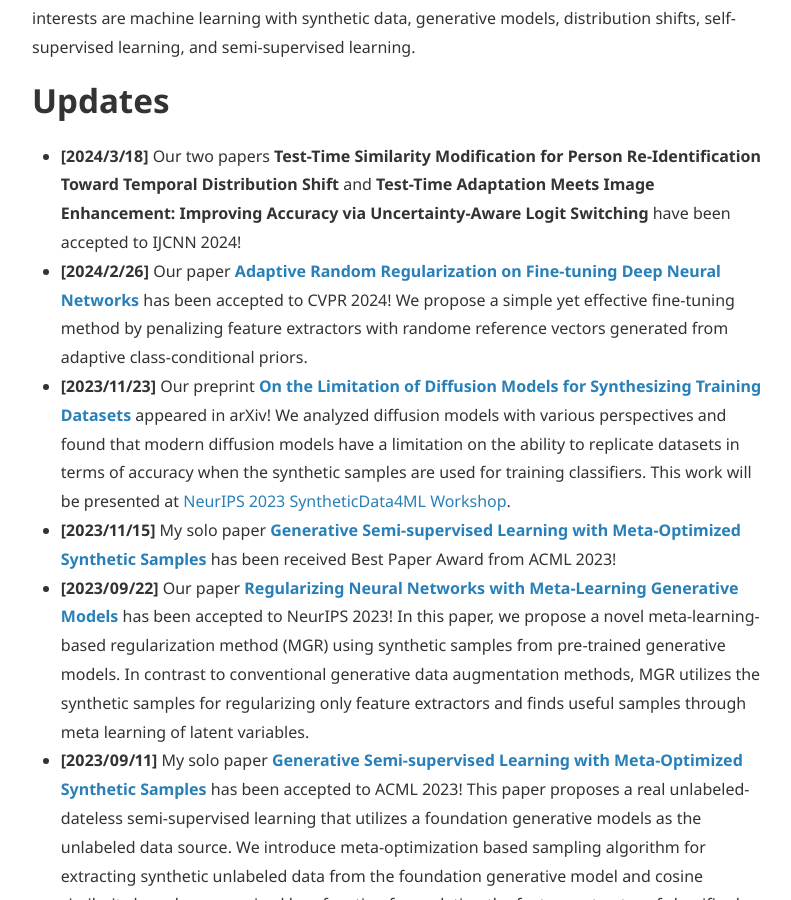
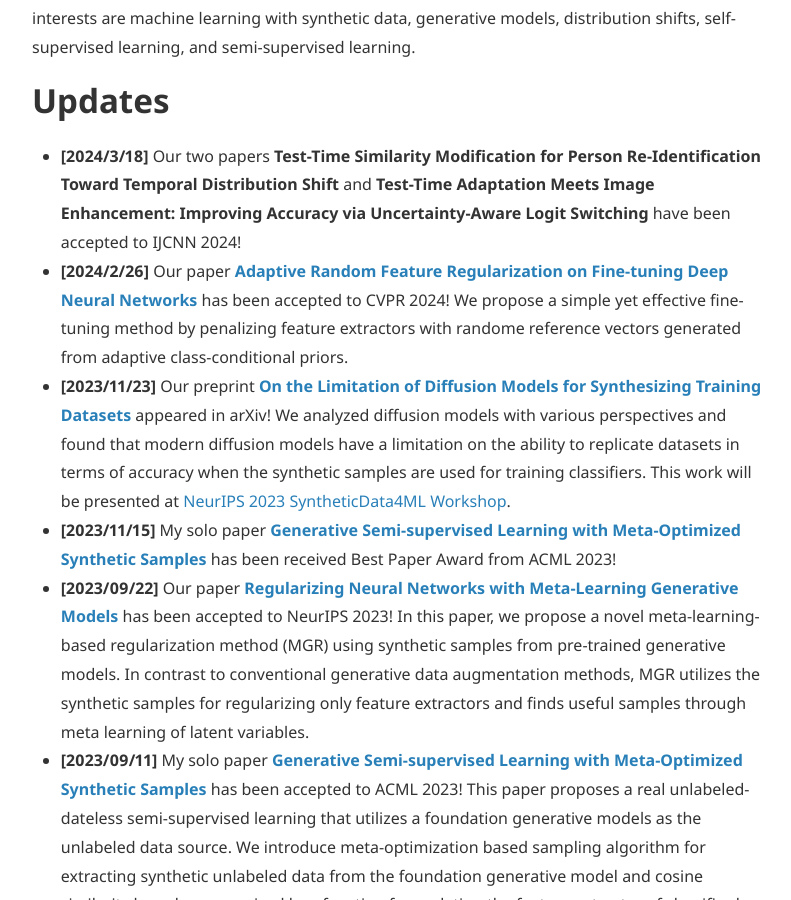
Before and after one commit to yshinya6/yshinya6.github.io, a Jekyll site: the page built from index.md, in a window 1280 px wide and 900 px high, scrolled down 455 px. Shown: the whole window, without its empty margins (240-1031 px from the left). Built offline with Jekyll 4.4.1, drawn with Linux system fonts in a browser that asks for light colours; nearby versions of some CDN libraries; some of the changed text lies outside the part shown.

Commit message:
Fix typo

```diff
--- a/index.md
+++ b/index.md
@@ -21,7 +21,7 @@
 
 # Updates
 * **[2024/3/18]** Our two papers **Test-Time Similarity Modification for Person Re-Identification Toward Temporal Distribution Shift** and **Test-Time Adaptation Meets Image Enhancement: Improving Accuracy via Uncertainty-Aware Logit Switching** have been accepted to IJCNN 2024!
-* **[2024/2/26]** Our paper [**Adaptive Random Regularization on Fine-tuning Deep Neural Networks**](https://arxiv.org/abs/2403.10097) has been accepted to CVPR 2024! We propose a simple yet effective fine-tuning method by penalizing feature extractors with randome reference vectors generated from adaptive class-conditional priors.
+* **[2024/2/26]** Our paper [**Adaptive Random Feature Regularization on Fine-tuning Deep Neural Networks**](https://arxiv.org/abs/2403.10097) has been accepted to CVPR 2024! We propose a simple yet effective fine-tuning method by penalizing feature extractors with randome reference vectors generated from adaptive class-conditional priors.
 * **[2023/11/23]** Our preprint [**On the Limitation of Diffusion Models for Synthesizing Training Datasets**](https://arxiv.org/abs/2311.13090) appeared in arXiv! We analyzed diffusion models with various perspectives and found that modern diffusion models have a limitation on the ability to replicate datasets in terms of accuracy when the synthetic samples are used for training classifiers. This work will be presented at [NeurIPS 2023 SyntheticData4ML Workshop](https://www.syntheticdata4ml.vanderschaar-lab.com/).
 * **[2023/11/15]** My solo paper [**Generative Semi-supervised Learning with Meta-Optimized Synthetic Samples**](https://arxiv.org/abs/2309.16143) has been received Best Paper Award from ACML 2023!
 * **[2023/09/22]** Our paper [**Regularizing Neural Networks with Meta-Learning Generative Models**](https://arxiv.org/abs/2307.13899) has been accepted to NeurIPS 2023! In this paper, we propose a novel meta-learning-based regularization method (MGR) using synthetic samples from pre-trained generative models. In contrast to conventional generative data augmentation methods, MGR utilizes the synthetic samples for regularizing only feature extractors and finds useful samples through meta learning of latent variables.
@@ -64,7 +64,7 @@
 **Test-Time Adaptation Meets Image Enhancement: Improving Accuracy via Uncertainty-Aware Logit Switching**,
 International Joint Conference on Neural Networks (IJCNN), 2024.
 3. <u>S. Yamaguchi</u>, S. Kanai, K. Adachi, D. Chijiwa,
-[**Adaptive Random Regularization on Fine-tuning Deep Neural Networks**](https://arxiv.org/abs/2403.10097),
+[**Adaptive Random Feature Regularization on Fine-tuning Deep Neural Networks**](https://arxiv.org/abs/2403.10097),
 The IEEE/CVF Conference on Computer Vision and Pattern Recognition (CVPR), 2024.
 4. <u>S. Yamaguchi</u>, S. Kanai, A. Kumagai, D. Chijiwa, H. Kashima,
 [**Regularizing Neural Networks with Meta-Learning Generative Models**](https://arxiv.org/abs/2307.13899),
```
